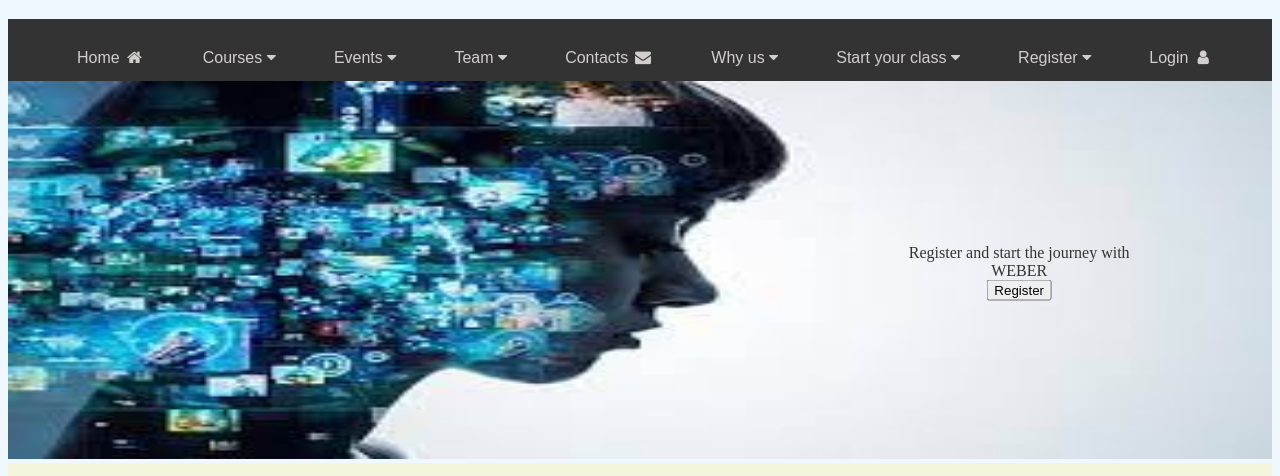
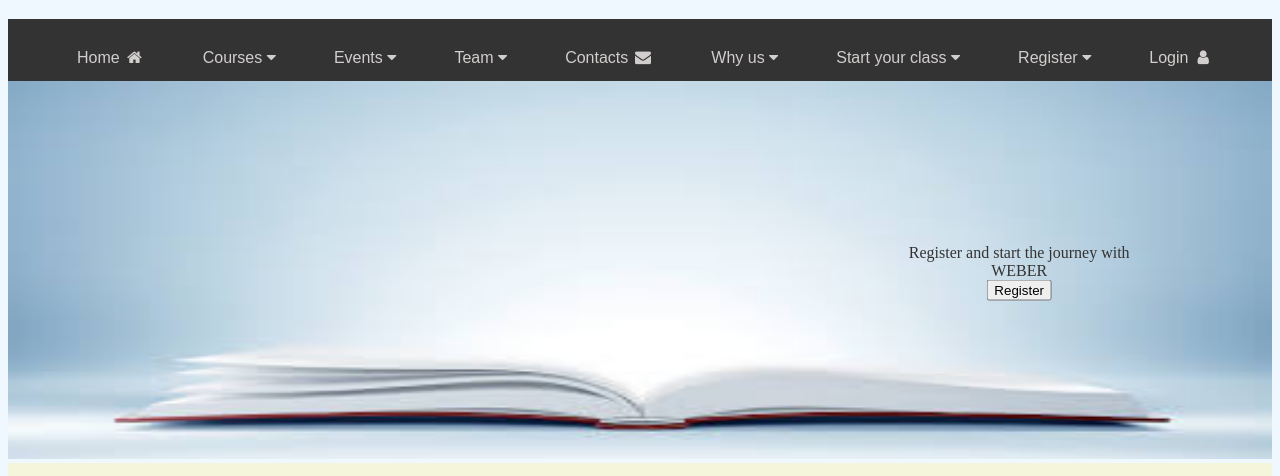
Before and after one commit to webertraining/Webertraininginstitute, a plain HTML site: page index.html in a window 1280 px wide. Shown: the part 61-537 px from the top of the page. Drawn offline with Linux system fonts and the light colour scheme.

Commit message:
Update index.html

```diff
--- a/index.html
+++ b/index.html
@@ -128,7 +128,7 @@
 <body>
 
     <div class="container">
-        <img src="download (1).jfif" alt="learn" style="width:100%;">
+        <img src="download.jfif" alt="learn" style="width:100%;">
         <div class="centered">Register and start the journey with WEBER <br> <button class="" href="#">Register</button>
         </div>
     </div>
```
